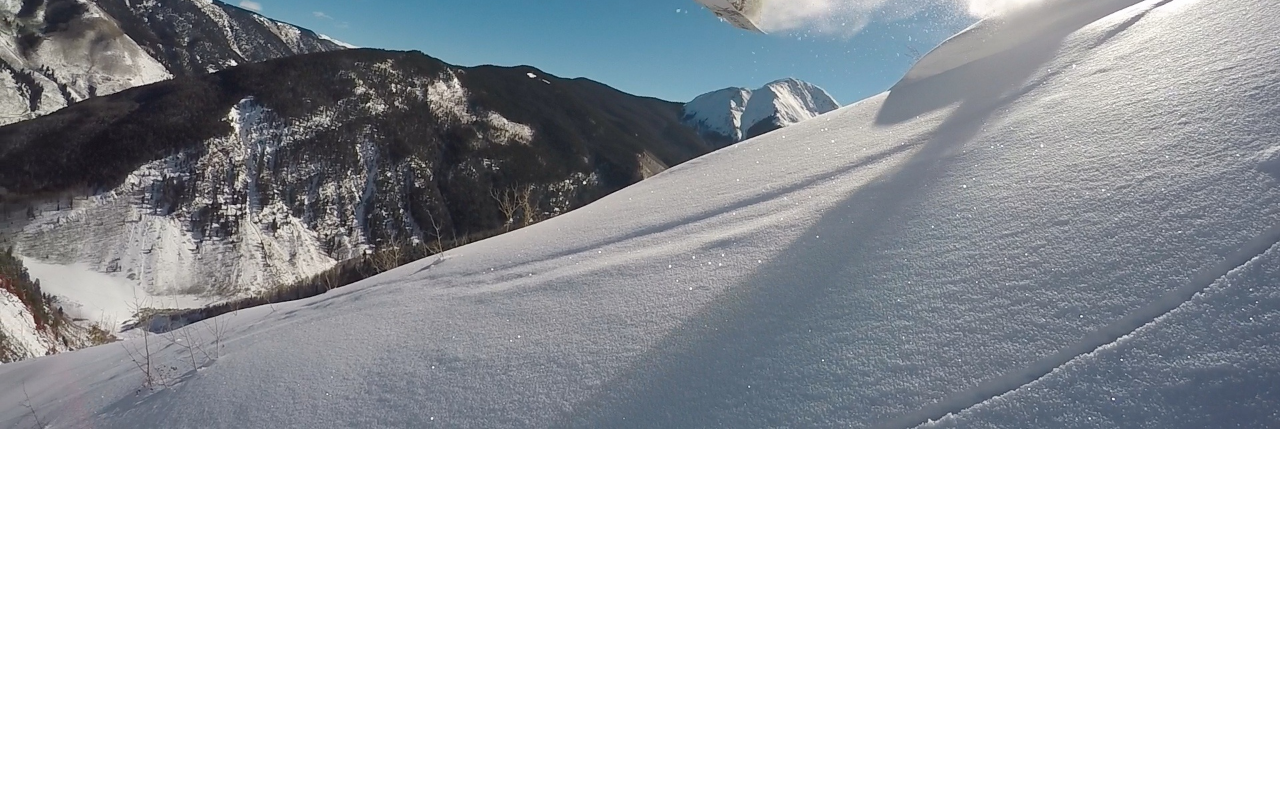
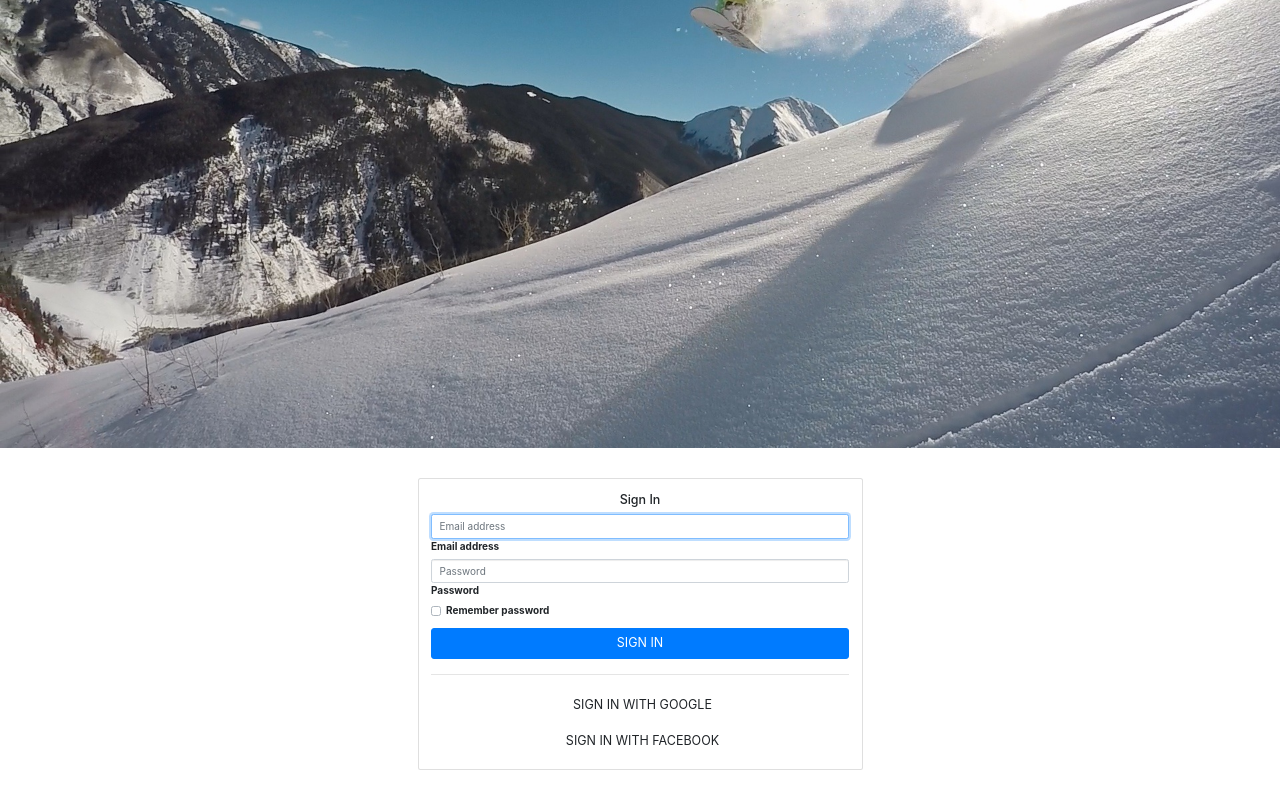
Before and after one commit to ryanstgermain/freshair-frontend, an Angular app in the folder FRESHAIRide-app/: page / in a window 1280 px wide. Shown: the part 307-1107 px from the top of the page. Before the commit the page ends 800 px from the top, so only its background shows below. Built offline with nearby package versions, Linux system fonts and the light colour scheme.

Commit message:
boot strap working acros all components

```diff
--- a/FRESHAIRide-app/angular.json
+++ b/FRESHAIRide-app/angular.json
@@ -27,7 +27,8 @@
               "src/assets"
             ],
             "styles": [
-              "src/styles.scss"
+              "node_modules/bootstrap/dist/css/bootstrap.min.css",
+              "styles.scss"
             ],
             "scripts": []
           },
--- a/FRESHAIRide-app/package.json
+++ b/FRESHAIRide-app/package.json
@@ -19,7 +19,9 @@
     "@angular/platform-browser": "~7.1.0",
     "@angular/platform-browser-dynamic": "~7.1.0",
     "@angular/router": "~7.1.0",
+    "bootstrap": "^4.1.3",
     "core-js": "^2.5.4",
+    "ngx-bootstrap": "^3.1.3",
     "rxjs": "~6.3.3",
     "tslib": "^1.9.0",
     "zone.js": "~0.8.26"
--- a/FRESHAIRide-app/src/app/app-routing.module.ts
+++ b/FRESHAIRide-app/src/app/app-routing.module.ts
@@ -1,10 +1,19 @@
 import { NgModule } from '@angular/core';
 import { Routes, RouterModule } from '@angular/router';
+import { BsDropdownModule } from 'ngx-bootstrap/dropdown';
+import { TooltipModule } from 'ngx-bootstrap/tooltip';
+import { ModalModule } from 'ngx-bootstrap/modal';
 
 const routes: Routes = [];
 
 @NgModule({
-  imports: [RouterModule.forRoot(routes)],
+
+  imports: [
+    RouterModule.forRoot(routes),
+    BsDropdownModule.forRoot(),
+    TooltipModule.forRoot(),
+    ModalModule.forRoot()
+  ],
   exports: [RouterModule]
 })
 export class AppRoutingModule { }
--- a/FRESHAIRide-app/src/app/home/home.component.html
+++ b/FRESHAIRide-app/src/app/home/home.component.html
@@ -1,3 +1,36 @@
 <div>
   <img src="./assets/snowboarder.jpg" alt="blank" />
+  <body>
+      <div class="container">
+        <div class="row">
+          <div class="col-sm-9 col-md-7 col-lg-5 mx-auto">
+            <div class="card card-signin my-5">
+              <div class="card-body">
+                <h5 class="card-title text-center">Sign In</h5>
+                <form class="form-signin">
+                  <div class="form-label-group">
+                    <input type="email" id="inputEmail" class="form-control" placeholder="Email address" required autofocus>
+                    <label for="inputEmail">Email address</label>
+                  </div>
+
+                  <div class="form-label-group">
+                    <input type="password" id="inputPassword" class="form-control" placeholder="Password" required>
+                    <label for="inputPassword">Password</label>
+                  </div>
+
+                  <div class="custom-control custom-checkbox mb-3">
+                    <input type="checkbox" class="custom-control-input" id="customCheck1">
+                    <label class="custom-control-label" for="customCheck1">Remember password</label>
+                  </div>
+                  <button class="btn btn-lg btn-primary btn-block text-uppercase" type="submit">Sign in</button>
+                  <hr class="my-4">
+                  <button class="btn btn-lg btn-google btn-block text-uppercase" type="submit"><i class="fab fa-google mr-2"></i> Sign in with Google</button>
+                  <button class="btn btn-lg btn-facebook btn-block text-uppercase" type="submit"><i class="fab fa-facebook-f mr-2"></i> Sign in with Facebook</button>
+                </form>
+              </div>
+            </div>
+          </div>
+        </div>
+      </div>
+    </body>
 </div>
--- a/FRESHAIRide-app/src/styles.scss
+++ b/FRESHAIRide-app/src/styles.scss
@@ -1,50 +1,52 @@
-/* You can add global styles to this file, and also import other style files */
+@import '~bootstrap/dist/css/bootstrap.min.css';
 
-/* http://meyerweb.com/eric/tools/css/reset/
-   v2.0 | 20110126
-   License: none (public domain)
-*/
+// /* You can add global styles to this file, and also import other style files */
 
-html, body, div, span, applet, object, iframe,
-h1, h2, h3, h4, h5, h6, p, blockquote, pre,
-a, abbr, acronym, address, big, cite, code,
-del, dfn, em, img, ins, kbd, q, s, samp,
-small, strike, strong, sub, sup, tt, var,
-b, u, i, center,
-dl, dt, dd, ol, ul, li,
-fieldset, form, label, legend,
-table, caption, tbody, tfoot, thead, tr, th, td,
-article, aside, canvas, details, embed,
-figure, figcaption, footer, header, hgroup,
-menu, nav, output, ruby, section, summary,
-time, mark, audio, video {
-	margin: 0;
-	padding: 0;
-	border: 0;
-	font-size: 100%;
-	font: inherit;
-	vertical-align: baseline;
-}
-/* HTML5 display-role reset for older browsers */
-article, aside, details, figcaption, figure,
-footer, header, hgroup, menu, nav, section {
-	display: block;
-}
-body {
-	line-height: 1;
-}
-ol, ul {
-	list-style: none;
-}
-blockquote, q {
-	quotes: none;
-}
-blockquote:before, blockquote:after,
-q:before, q:after {
-	content: '';
-	content: none;
-}
-table {
-	border-collapse: collapse;
-	border-spacing: 0;
-}
+// /* http://meyerweb.com/eric/tools/css/reset/
+//    v2.0 | 20110126
+//    License: none (public domain)
+// */
+
+// html, body, div, span, applet, object, iframe,
+// h1, h2, h3, h4, h5, h6, p, blockquote, pre,
+// a, abbr, acronym, address, big, cite, code,
+// del, dfn, em, img, ins, kbd, q, s, samp,
+// small, strike, strong, sub, sup, tt, var,
+// b, u, i, center,
+// dl, dt, dd, ol, ul, li,
+// fieldset, form, label, legend,
+// table, caption, tbody, tfoot, thead, tr, th, td,
+// article, aside, canvas, details, embed,
+// figure, figcaption, footer, header, hgroup,
+// menu, nav, output, ruby, section, summary,
+// time, mark, audio, video {
+// 	margin: 0;
+// 	padding: 0;
+// 	border: 0;
+// 	font-size: 100%;
+// 	font: inherit;
+// 	vertical-align: baseline;
+// }
+// /* HTML5 display-role reset for older browsers */
+// article, aside, details, figcaption, figure,
+// footer, header, hgroup, menu, nav, section {
+// 	display: block;
+// }
+// body {
+// 	line-height: 1;
+// }
+// ol, ul {
+// 	list-style: none;
+// }
+// blockquote, q {
+// 	quotes: none;
+// }
+// blockquote:before, blockquote:after,
+// q:before, q:after {
+// 	content: '';
+// 	content: none;
+// }
+// table {
+// 	border-collapse: collapse;
+// 	border-spacing: 0;
+// }
```
Also changed, not shown: FRESHAIRide-app/src/app/home/home.component.scss (line endings or trailing spaces), 1 other file (tests, documents, lock files or other folders).
